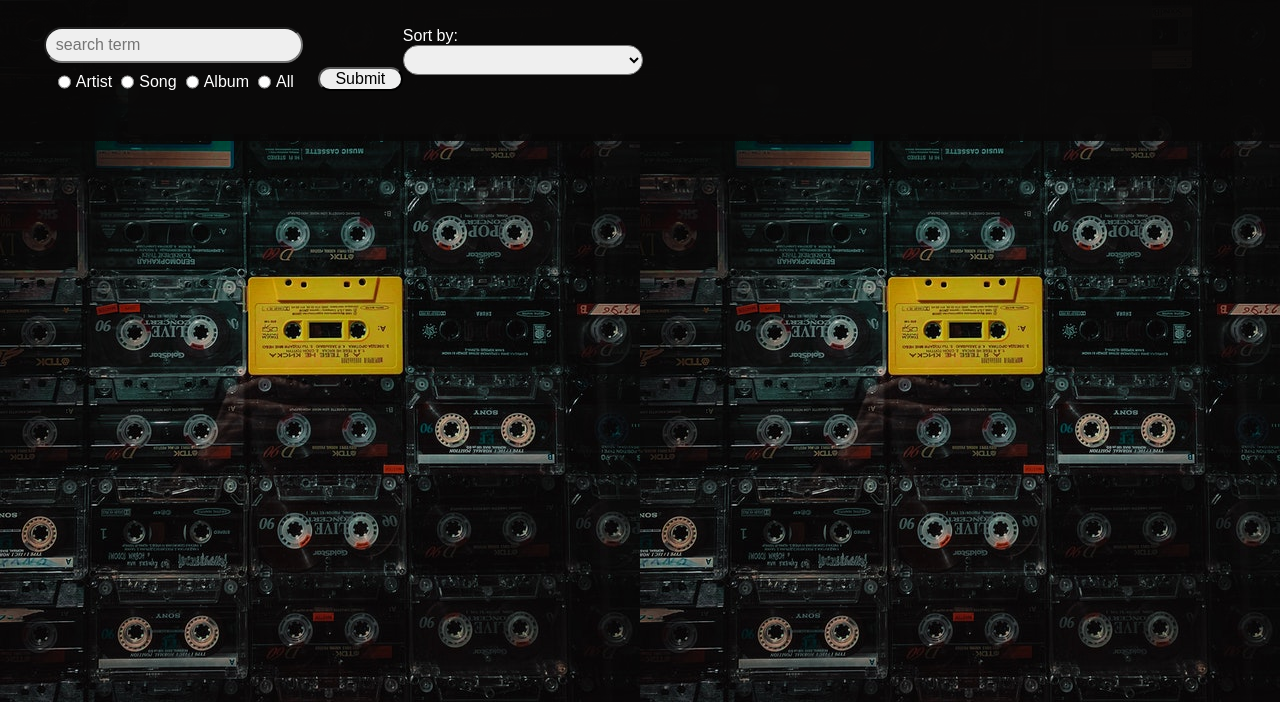
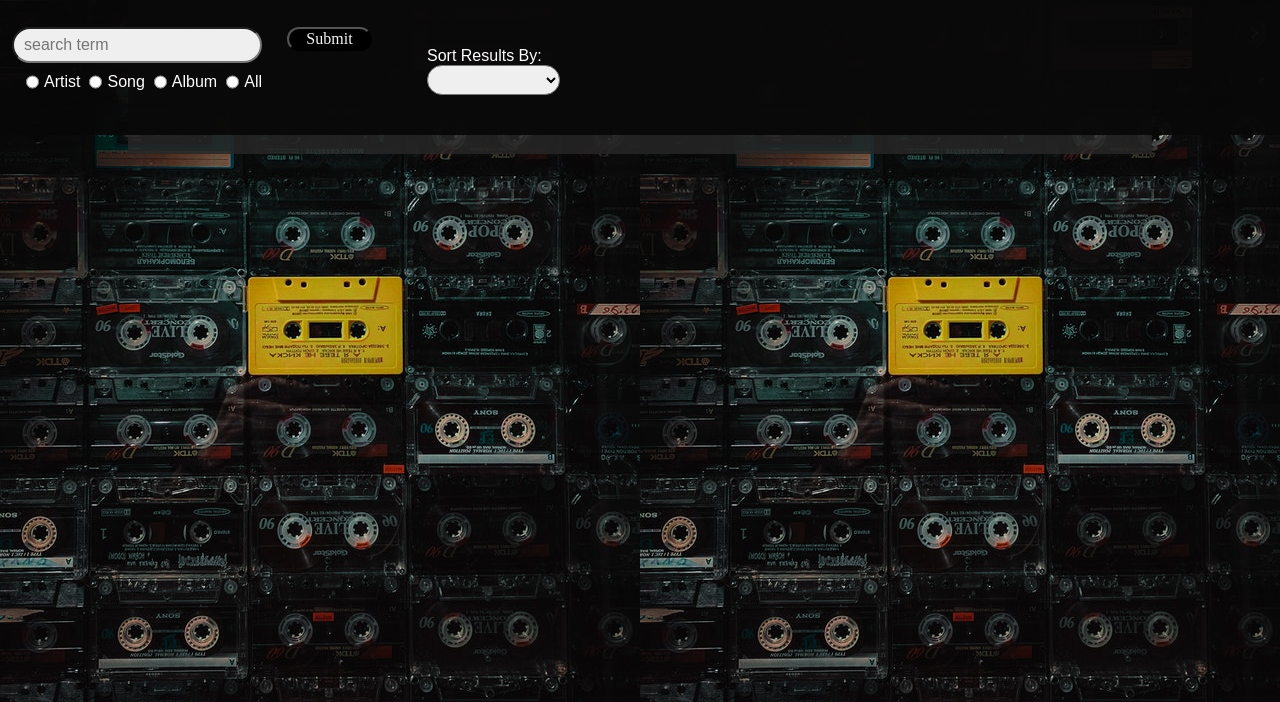
Before and after one commit to momentum-team-6/itunes-search-app-tfalba, a website: page index.html in a window 1280 px wide. Both pictures are taken after typing "Sample" into the empty fields and a click on the button "Submit". Shown: the part 98-800 px from the top of the page. Drawn offline with Linux system fonts and the light colour scheme; no server answers.

Commit message:
adding html and css changes and scrapping changes to js

```diff
--- a/index.html
+++ b/index.html
@@ -34,8 +34,8 @@
             <!-- <div id="clear">Clear</div> -->
           </div>
           <div id="sort-field" class= "row hideme">
-            <label for="sort">Sort by:</label>
-            <select id="sort-options" name="sort-options">
+            <label for="sort">Sort Results By:</label>
+            <select id="sort-options" name="sort-options" required>
               <option value="Default"></option>
               <option value="By Album">Album Title</option>
               <option value="By Artist">Artist</option>
@@ -49,7 +49,6 @@
       </div>
     </div>
   <div id="card-holder">
-    <div id="test-box">Big Box</div>
   </div>
   <div id="fixed-footer"></div>
 
--- a/style.css
+++ b/style.css
@@ -19,8 +19,8 @@ h1 {
 }
 #top-of-page {
   display: flex;
-  justify-content: space-evenly;
-  margin-bottom: 50px;
+  justify-content: center;
+  margin-bottom: 40px;
 }
 
 #search-terms {
@@ -31,21 +31,30 @@ h1 {
   display: flex;
   justify-content: center;
   align-content: center;
-  width: 500px;
+  /* width: 500px; */
 }
 #media-player {
   display: flex;
   justify-content: center;
   width: 500px;
+  margin-left: 100px;
 }
 #keyword, #sort-options {
   font-size: 1rem;
-    padding-right: 5px;
-    height: 30px;
-    padding-left: 10px;
+  padding-right: 5px;
+  height: 30px;
+  padding-left: 10px;
   border-radius: 20px;
-  width: 240px;
+  /* width: 240px; */
   background-color: rgb(239,239,239);
+}
+#sort-field {
+  margin-left: 55px;
+  margin-top: 20px;
+  width: 241px;
+}
+audio {
+  height: 33px;
 }
 #selector {
   display: flex;
@@ -59,15 +68,20 @@ h1 {
   margin-left: 5px;
 }
 #submit {
-  margin-left: 15px;
+  margin-left: 25px;
   border-radius: 15px;
   font-size: 1rem;
+  font-weight: 500;
+  font-family:futura;
   width: 85px;
+  background-color: black;
+  color: whitesmoke;
+}
 }
 #buttons {
   display: flex;
   flex-direction: column;
-  justify-content: flex-end;
+
 }
 label {
   color: white;
@@ -82,12 +96,13 @@ label {
   display: flex;
   flex-wrap: wrap;
   justify-content: center;
-  font-size: 9px;
   margin: 10px 150px 10px 150px;
   width: 80%;
   margin: 0 auto;
+  color: whitesmoke;
+  font-size: 1.2rem;
   margin-top: 20px;
-  padding-top: 212px;
+  padding-top: 232px;
 }
 #top-container {
   width: 100%;
```
